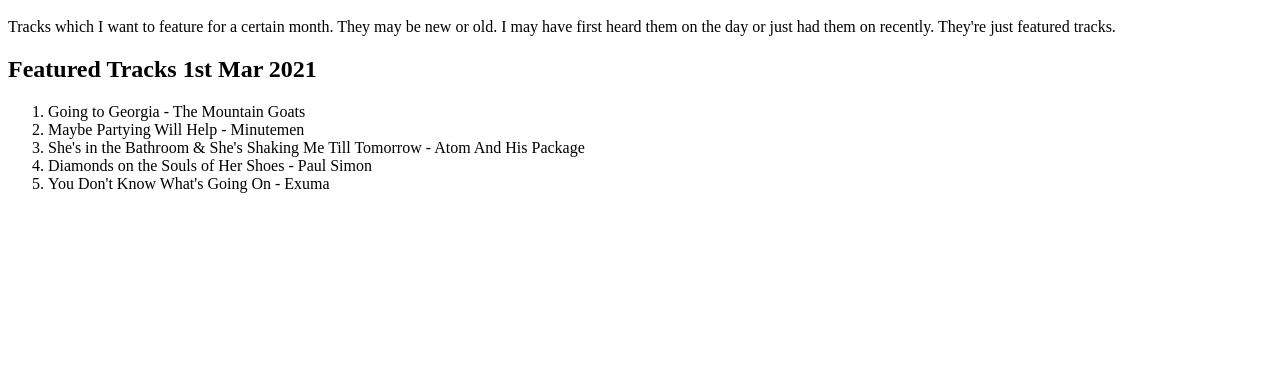
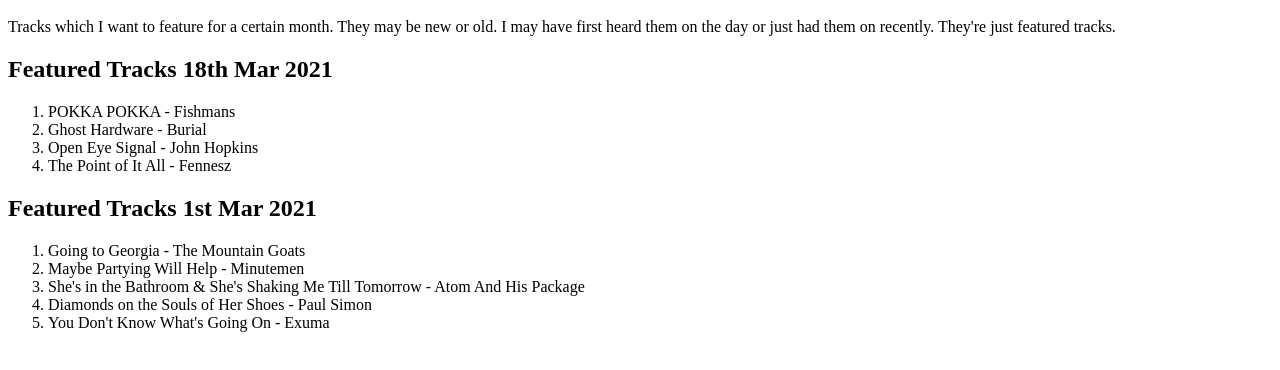
Before and after one commit to KondrotM/KondrotM.github.io, a plain HTML site: page featured-tracks.html in a window 1280 px wide. Shown: the part 48-418 px from the top of the page. Drawn offline with Linux system fonts and the light colour scheme.

Commit message:
New Tracks

```diff
--- a/featured-tracks.html
+++ b/featured-tracks.html
@@ -8,6 +8,16 @@
 		<p>Tracks which I want to feature for a certain month. They may be new or old. I may have first heard them on the day or just had them on recently. They're just featured tracks.</p>
 
 		<div>
+			<h2>Featured Tracks 18th Mar 2021</h2>
+			<ol>
+				<li>POKKA POKKA - Fishmans</li>
+				<li>Ghost Hardware - Burial</li>
+				<li>Open Eye Signal - John Hopkins</li>
+				<li>The Point of It All - Fennesz</li>
+			</ol>
+		</div>
+
+		<div>
 			<h2>Featured Tracks 1st Mar 2021</h2>
 			<ol>
 				<li>Going to Georgia - The Mountain Goats</li>
@@ -16,5 +26,6 @@
 				<li>Diamonds on the Souls of Her Shoes - Paul Simon</li>
 				<li>You Don't Know What's Going On - Exuma</li>
 			</ol>
+		</div>
 	</body>
 </html>
```
Also changed, not shown: 1 other file.
